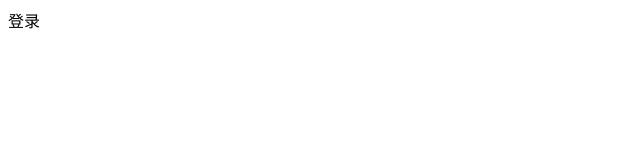
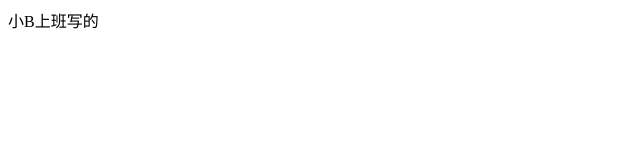
Before and after one commit to TmRichrd/gitdemo, a plain HTML site: page login.html in a window 1280 px wide. Shown: the whole page, without its empty margins (0-640 px from the left). Drawn offline with Linux system fonts and the light colour scheme.

Commit message:
新增的冲突

```diff
--- a/login.html
+++ b/login.html
@@ -8,7 +8,7 @@
 </head>
 
 <body>
-    登录
+    小B上班写的
 </body>
 
 </html>
```
